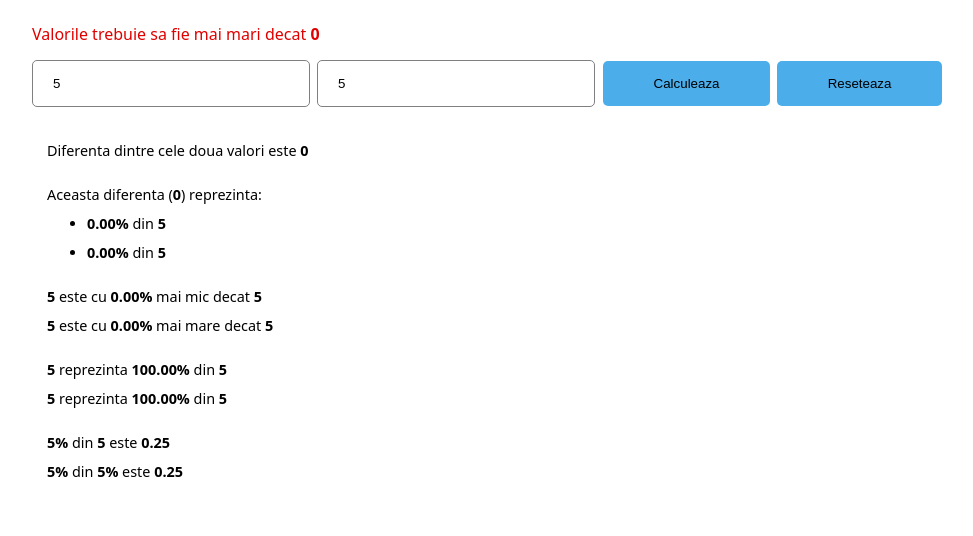
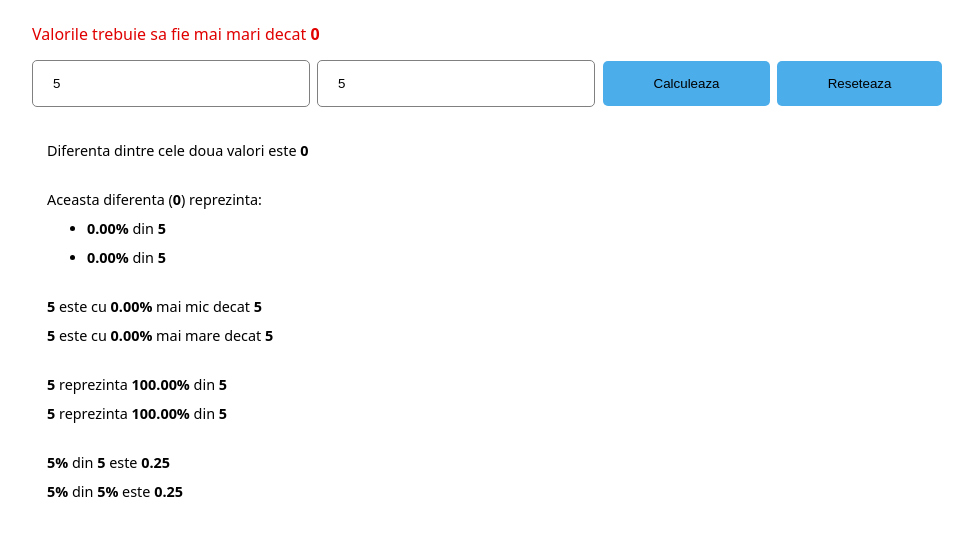
Before and after one commit to AlexandruCoarna/alexandrucoarna.github.io, a plain HTML site: page index.html in a window 1280 px wide. Both pictures are taken after typing "5", "5" into the empty fields and a click on the button "Calculeaza". Shown: the whole page, without its empty margins (153-1126 px from the left). Drawn offline with Linux system fonts and the light colour scheme.

Commit message:
more styling

```diff
--- a/index.html
+++ b/index.html
@@ -115,22 +115,22 @@
 
     document.querySelector('#results').innerHTML = `
       <p>
-        <div style="margin-bottom: 25px">Diferenta dintre cele doua valori este <b>${diff}</b></div>
+        <div style="margin-bottom: 30px">Diferenta dintre cele doua valori este <b>${diff}</b></div>
 
         <div style="margin-bottom: -5px">Aceasta diferenta (<b>${diff}</b>) reprezinta:</div>
-        <ul style="margin-bottom: 25px">
+        <ul style="margin-bottom: 30px">
           <li style="margin-bottom: 10px"><b>${lowerP}%</b> din <b>${bigger}</b></li>
           <li><b>${biggerP}%</b> din <b>${lower}</b></li>
         </ul>
 
         <div style="margin-bottom: 10px"><b>${lower}</b> este cu <b>${lowerP}%</b> mai mic decat <b>${bigger}</b></div>
-        <div style="margin-bottom: 25px"><b>${bigger}</b> este cu <b>${biggerP}%</b> mai mare decat <b>${lower}</b></div>
+        <div style="margin-bottom: 30px"><b>${bigger}</b> este cu <b>${biggerP}%</b> mai mare decat <b>${lower}</b></div>
 
         <div style="margin-bottom: 10px"><b>${lower}</b> reprezinta <b>${lowerPfromBigger}%</b> din <b>${bigger}</b></div>
-        <div style="margin-bottom: 25px"><b>${bigger}</b> reprezinta <b>${biggerPfromLower}%</b> din <b>${lower}</b></div>
+        <div style="margin-bottom: 30px"><b>${bigger}</b> reprezinta <b>${biggerPfromLower}%</b> din <b>${lower}</b></div>
 
         <div style="margin-bottom: 10px"><b>${lower}%</b> din <b>${bigger}</b> este <b>${pFromBigger}</b></div>
-        <div style="margin-bottom: 25px"><b>${bigger}%</b> din <b>${lower}%</b> este <b>${pFromLower}</b></div>
+        <div style="margin-bottom: 30px"><b>${bigger}%</b> din <b>${lower}%</b> este <b>${pFromLower}</b></div>
       </p>
     `;
   };
```
